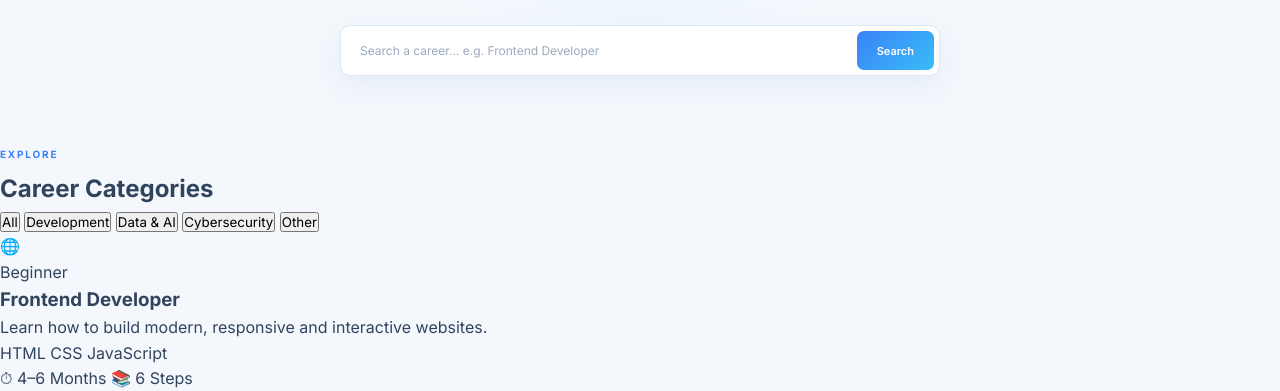
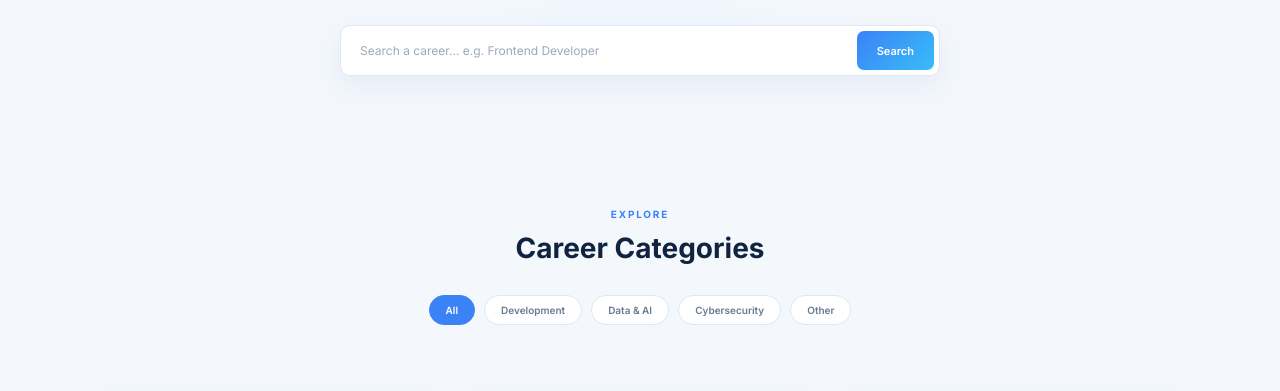
Before and after one commit to varnikaa17/FSD-, a plain HTML site: page roadmaps.html in a window 1280 px wide. Shown: the part 360-751 px from the top of the page. Drawn offline with Linux system fonts and the light colour scheme.

Commit message:
rroadmap categories and career cards

```diff
--- a/roadmaps.css
+++ b/roadmaps.css
@@ -283,3 +283,288 @@ input {
     box-shadow:
         0 5px 15px rgba(59, 130, 246, 0.25);
 }
+
+.categories-section,
+.roadmaps-section {
+    padding: 60px 7%;
+}
+
+.section-heading {
+    max-width: 700px;
+
+    margin: 0 auto 28px;
+
+    text-align: center;
+}
+
+.section-heading h2 {
+    color: var(--heading);
+
+    font-size: 28px;
+
+    line-height: 1.3;
+}
+
+.category-buttons {
+    display: flex;
+
+    justify-content: center;
+
+    flex-wrap: wrap;
+
+    gap: 9px;
+}
+
+.category-btn {
+    padding: 8px 16px;
+
+    border: 1px solid var(--border);
+
+    border-radius: 20px;
+
+    background: white;
+
+    color: #687b91;
+
+    font-size: 10px;
+
+    font-weight: 600;
+
+    cursor: pointer;
+
+    transition: 0.2s ease;
+}
+
+.category-btn:hover {
+    border-color: #b8d9f5;
+
+    color: var(--primary);
+}
+
+.category-btn.active {
+    background: var(--primary);
+
+    color: white;
+
+    border-color: var(--primary);
+}
+
+
+.roadmaps-section {
+    padding-top: 10px;
+}
+
+.roadmap-grid {
+    max-width: 1150px;
+
+    margin: auto;
+
+    display: grid;
+
+    grid-template-columns:
+        repeat(3, 1fr);
+
+    gap: 17px;
+}
+
+.roadmap-card {
+    padding: 23px;
+
+    background: white;
+
+    border: 1px solid var(--border);
+
+    border-radius: 15px;
+
+    box-shadow: var(--shadow);
+
+    transition: 0.25s ease;
+}
+
+.roadmap-card:hover {
+    transform: translateY(-5px);
+
+    border-color: #c5def4;
+
+    box-shadow:
+        0 14px 32px rgba(48, 93, 140, 0.12);
+}
+
+.roadmap-card-top {
+    display: flex;
+
+    align-items: center;
+
+    justify-content: space-between;
+
+    margin-bottom: 17px;
+}
+
+
+.roadmap-icon {
+    width: 46px;
+
+    height: 46px;
+
+    display: flex;
+
+    align-items: center;
+
+    justify-content: center;
+
+    border-radius: 11px;
+
+    background: var(--soft-blue);
+
+    font-size: 20px;
+}
+
+
+.difficulty {
+    padding: 5px 9px;
+
+    border-radius: 20px;
+
+    font-size: 8px;
+
+    font-weight: 600;
+}
+
+.beginner {
+    color: #16835b;
+
+    background: #edf8f3;
+}
+
+.intermediate {
+    color: #b36b00;
+
+    background: #fff6e5;
+}
+
+
+.roadmap-card h3 {
+    color: var(--heading);
+
+    font-size: 15px;
+
+    margin-bottom: 7px;
+}
+
+.roadmap-card > p {
+    color: var(--muted);
+
+    font-size: 10px;
+
+    line-height: 1.7;
+
+    min-height: 52px;
+
+    margin-bottom: 15px;
+}
+
+
+.skills {
+    display: flex;
+
+    flex-wrap: wrap;
+
+    gap: 5px;
+
+    margin-bottom: 16px;
+}
+
+.skills span {
+    padding: 4px 7px;
+
+    border-radius: 5px;
+
+    background: var(--soft-blue);
+
+    color: #5f7892;
+
+    font-size: 8px;
+
+    font-weight: 500;
+}
+
+
+
+.roadmap-info {
+    display: flex;
+
+    gap: 15px;
+
+    padding-top: 12px;
+
+    margin-bottom: 16px;
+
+    border-top: 1px solid #edf1f5;
+
+    color: #8192a6;
+
+    font-size: 9px;
+}
+
+
+
+.roadmap-button {
+    display: inline-flex;
+
+    padding: 8px 13px;
+
+    border-radius: 7px;
+
+    background: var(--soft-blue);
+
+    color: var(--primary);
+
+    font-size: 10px;
+
+    font-weight: 600;
+
+    transition: 0.2s ease;
+}
+
+.roadmap-button:hover {
+    background: #dceeff;
+}
+
+
+.no-results {
+    display: none;
+
+    max-width: 450px;
+
+    margin: 35px auto 10px;
+
+    padding: 35px 20px;
+
+    text-align: center;
+
+    background: white;
+
+    border: 1px solid var(--border);
+
+    border-radius: 14px;
+}
+
+.no-results div {
+    font-size: 28px;
+
+    margin-bottom: 8px;
+}
+
+.no-results h3 {
+    color: var(--heading);
+
+    font-size: 15px;
+
+    margin-bottom: 5px;
+}
+
+.no-results p {
+    color: var(--muted);
+
+    font-size: 10px;
+}
```
Also changed, not shown: index.html (+1 -2 lines).
